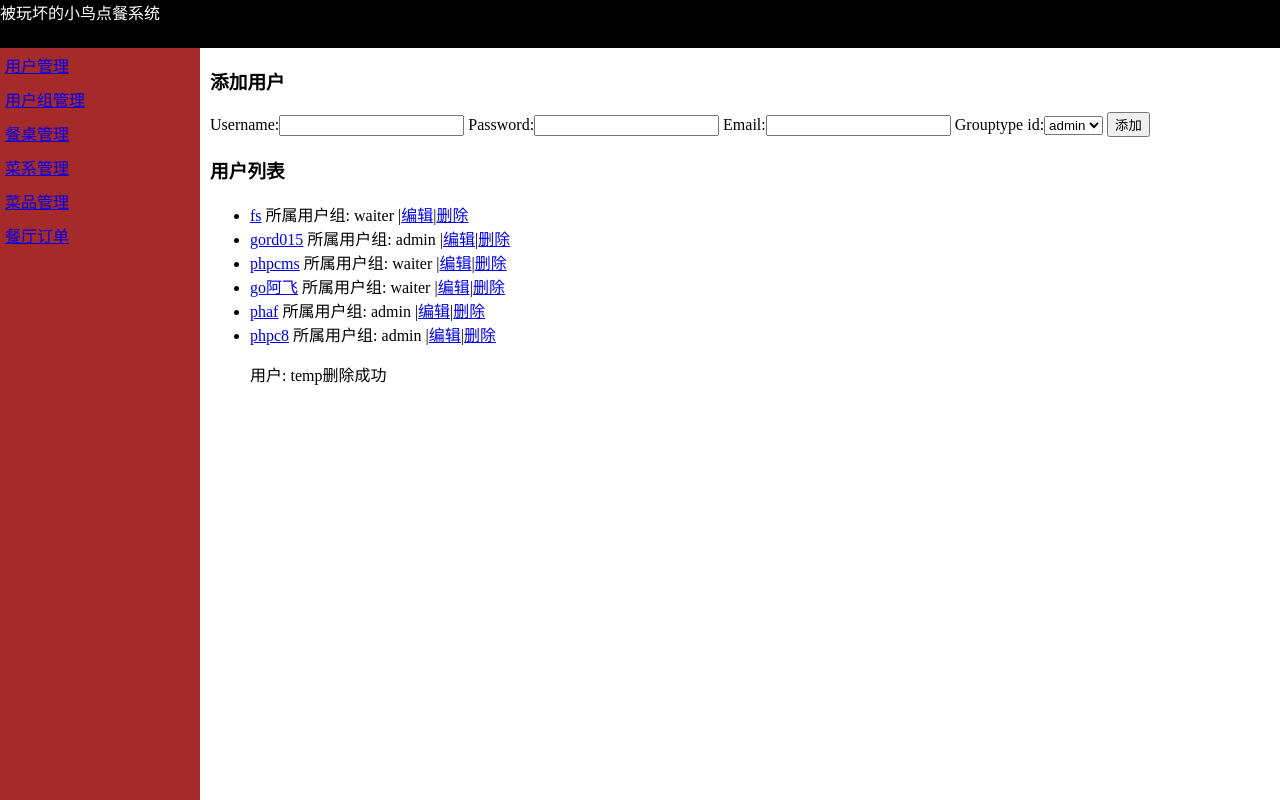
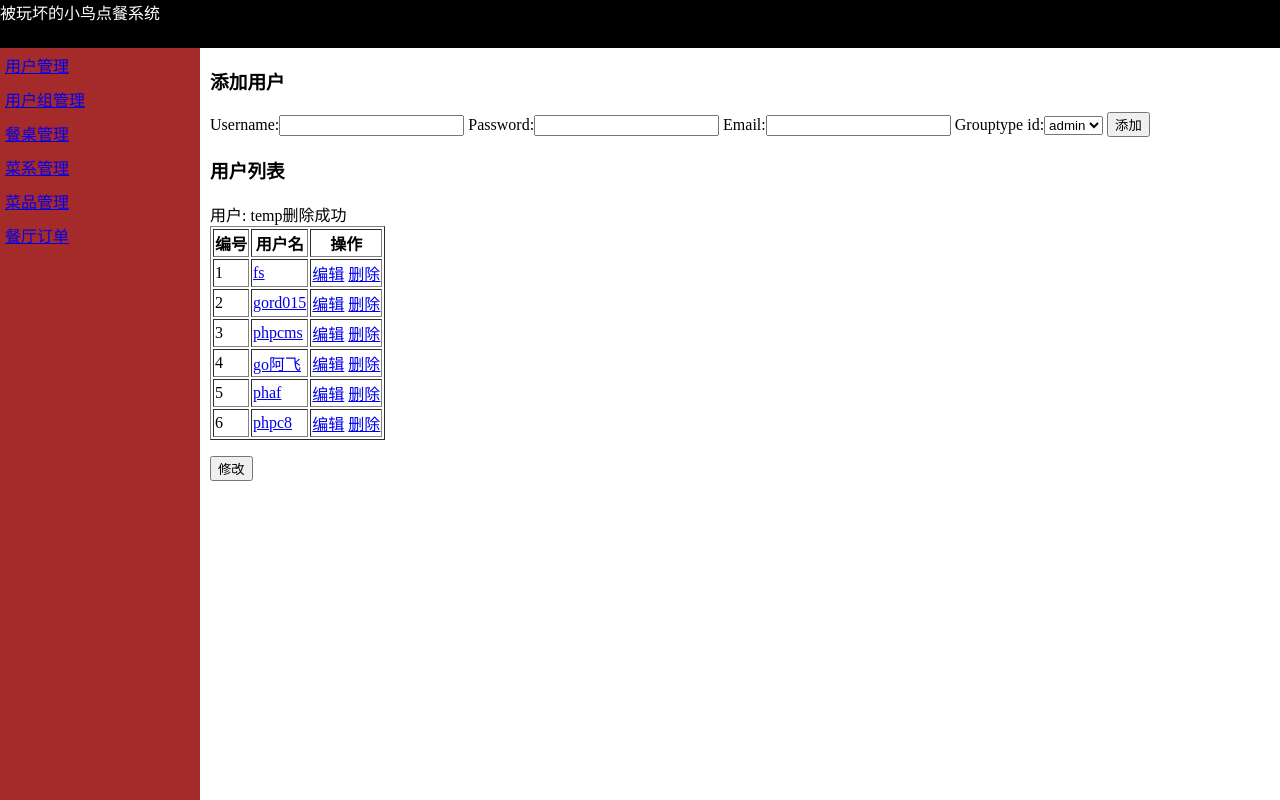
Before and after one commit to gordy2015/food_manage, a Django app: a page that uses templates/back/user_info.html in a window 1280 px wide. Run offline with Django 3.2, Linux system fonts and the light colour scheme; data comes from the database, SQL or seed files in the repository; some libraries are stand-ins or nearby versions.

Commit message:
AT HOME MOFIDY

```diff
--- a/templates/back/user_info.html
+++ b/templates/back/user_info.html
@@ -2,7 +2,7 @@
 
 {% block title %} 用户组管理 {% endblock %}
 {% block body %}
-          <div class="cont">
+    <div class="cont">
             <h3>添加用户</h3>
 {#            <form method="POST" action="/cmdb/user_info/">#}
 {#                <input type="text" name="user" />#}
@@ -23,18 +23,48 @@
         </form>
 
 
-            <h3>用户列表</h3>
-            <ul>
-                {% for row in user_list %}
-                    <li>
-                        <a href="/cmdb/userdetail-{{ row.id }}/">{{ row.username }}</a>
-                        所属用户组: {{ row.grouptype.groupname }}
-                        |<a href="/cmdb/useredit_{{ row.id }}/">编辑</a>|<a href="/back/userdel_{{ row.id }}/" onclick="userdel()">删除</a>
+            <h3>用户列表</h3> <span id="delerruser_info.html">{{ delerr }}</span>
+                <table border="1">
+                        <tr>
+                        <th>编号</th>
+                        <th>用户名</th>
+                        <th>操作</th>
+                        </tr>
+                        {% for row in user_list %}
+                        <tr>
+                            <td>{{ forloop.counter }}</td>
+                             <td><a href="/back/userdetail_{{ row.id }}/">{{ row.username }}</a> </td>
+                             <td><a id={{ row.id }}  href="/back/useredit/">编辑</a>
+                             <a href="/back/userdel_{{ row.id }}/" onclick="userdel()">删除</a> </td>
+                        </tr>
+                        {% endfor %}
+                </table>
 
-                    </li>
-                {% endfor %}
-                <p onload="myfunction()">{{ delerr }}</p>
-           </ul>
+            <div>
+                <ul>
+                    {% for row in user_detail %}
+                        <li>{{ row.username }}</li>
+                        <li>{{ row.email }}</li>
+                        <li>{{ row.grouptype.groupname }}</li>
+                    {% endfor %}
+                </ul>
+            </div>
+
+            <div>
+                <form id='useredit' action="/back/useredit/" method="post">
+                    {% csrf_token %}
+                    {% for row in user_edit %}
+                    <input type="text" name="user2" placeholder="用户名" value="{{ row.username }}">
+                    <input type="password" name="pwd2" placeholder="密码" value="{{ row.password }}">
+                    <input type="text" name="email2" placeholder="邮箱" value="{{ row.email }}">
+                    <select name="grouptype">
+                        <option value="{{ row.grouptype_id }}">{{ row.grouptype.groupname }}</option>
+                    </select>
+                    {% endfor %}
+                    <input type="submit" value="修改">
+                </form>
+
+            </div>
         </div>
 {% endblock %}
 
@@ -46,9 +76,6 @@
             window.event.returnValue = false;
         }
     }
-    function myfunction() {
-        console.log(1)
 
-    }
 </script>
 {% endblock %}
```
